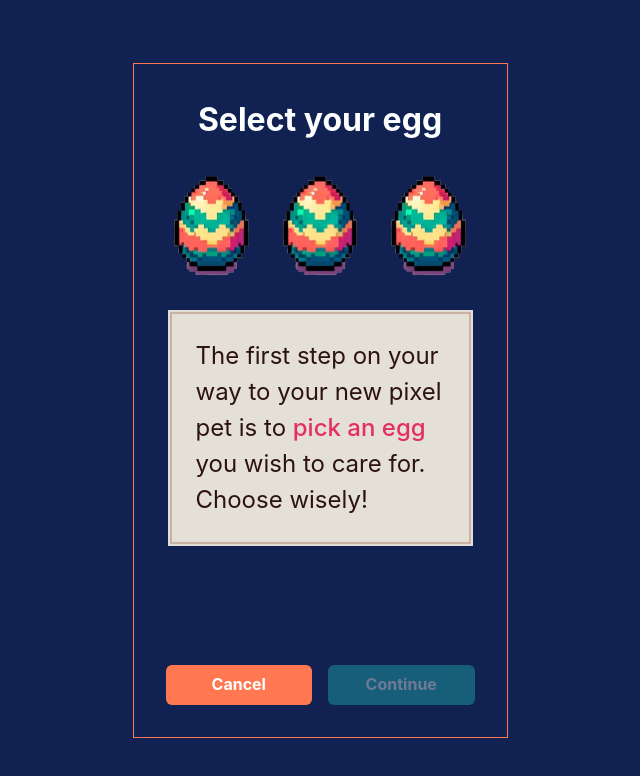
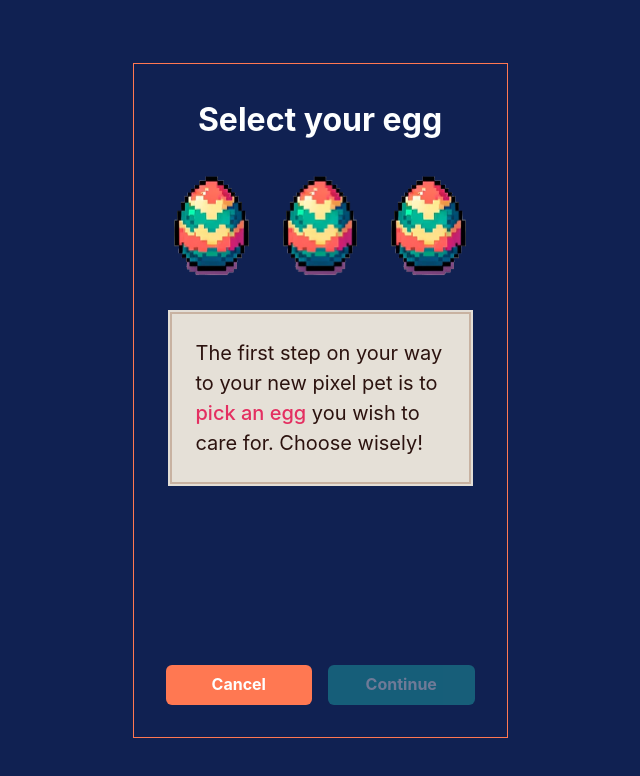
Before and after one commit to Zancotti/PixelPets, a React (Vite) app: page / in a window 1280 px wide. Both pictures are taken after a click on the button "Start Game". Shown: the top 776 px of the page, without its empty margins (320-960 px from the left). Built offline with nearby package versions, Linux system fonts and the light colour scheme.

Commit message:
Changed the fontsize

```diff
--- a/src/components/SelectEgg.tsx
+++ b/src/components/SelectEgg.tsx
@@ -151,7 +151,7 @@ const SelectEgg: React.FC<SelectEggProps> = ({ onCancelGame, onContinue }) => {
         <Text
           p={6}
           color="#2C130F"
-          fontSize="1.5em"
+          fontSize="1.25em"
           background="#E5E0D7"
           sx={{
             boxShadow: `0 0 0 2px #E3DED6,
--- a/src/components/TextBox.tsx
+++ b/src/components/TextBox.tsx
@@ -20,7 +20,7 @@ const TextBox: React.FC<TextBoxProps> = ({ text }) => {
           border: "2px solid #c8b2a1",
         }}
       >
-        <Text color="#2C130F" fontSize="1.5em">
+        <Text color="#2C130F" fontSize="1.25em">
           {text}{" "}
         </Text>
       </Box>
```
